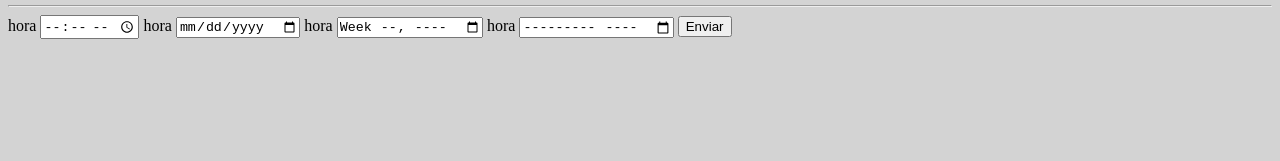
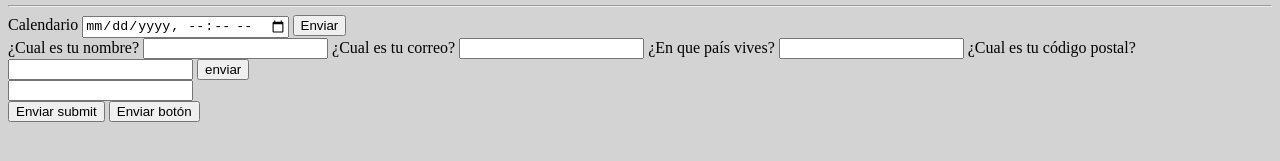
Before and after one commit to llanesleonardo/htmlbasics, a plain HTML site: page index.html in a window 1280 px wide. Shown: the part 569-730 px from the top of the page. Drawn offline with Linux system fonts and the light colour scheme.

Commit message:
sexto commit

```diff
--- a/index.html
+++ b/index.html
@@ -108,7 +108,7 @@
           </form>
         </div>
         <hr />
-        <form action="">
+        <!-- <form action="">
           <label for="hora">
             <span>hora</span>
             <input type="time" name="hora" id="hora" />
@@ -126,7 +126,78 @@
             <input type="month" name="mes" id="mes" />
           </label>
           <input type="submit" value="Enviar" />
+        </form> -->
+        <form action="">
+          <label for="calendario">
+            <span>Calendario</span>
+            <input type="datetime-local" name="calendario" id="calendario" />
+            <input type="submit" value="Enviar" />
+          </label>
         </form>
+      </section>
+      <section>
+        <form action="">
+          <label for="nombre">
+            <span>¿Cual es tu nombre?</span>
+            <input
+              type="text"
+              name="nombre"
+              id="nombre"
+              autocomplete="name"
+              required
+            />
+          </label>
+          <label for="email">
+            <span>¿Cual es tu correo?</span>
+            <input
+              type="text"
+              name="email"
+              id="email"
+              autocomplete="email"
+              required
+            />
+          </label>
+          <label for="country">
+            <span>¿En que país vives?</span>
+            <input
+              type="text"
+              name="country"
+              id="country"
+              autocomplete="country"
+              required
+            />
+          </label>
+          <label for="cp">
+            <span>¿Cual es tu código postal?</span>
+            <input
+              type="text"
+              name="cp"
+              id="cp"
+              autocomplete="postal-code"
+              required
+            />
+          </label>
+          <input type="submit" value="enviar" />
+        </form>
+      </section>
+      <section>
+        <!-- <select name="cursos" id="">
+          <option value="js">JavaScript</option>
+          <option value="html">HTML5</option>
+          <option value="css">CSS3</option>
+          <option value="webstandards">Web Standards</option>
+        </select> -->
+        <input list="cursos" />
+        <datalist id="cursos">
+          <option value="js">JavaScript</option>
+          <option value="html">HTML5</option>
+          <option value="css">CSS3</option>
+          <option value="webstandards">Web Standards</option>
+        </datalist>
+      </section>
+      <section>
+        <input type="submit" value="Enviar submit" />
+        <button>Enviar botón</button>
       </section>
     </main>
     <footer></footer>
```
